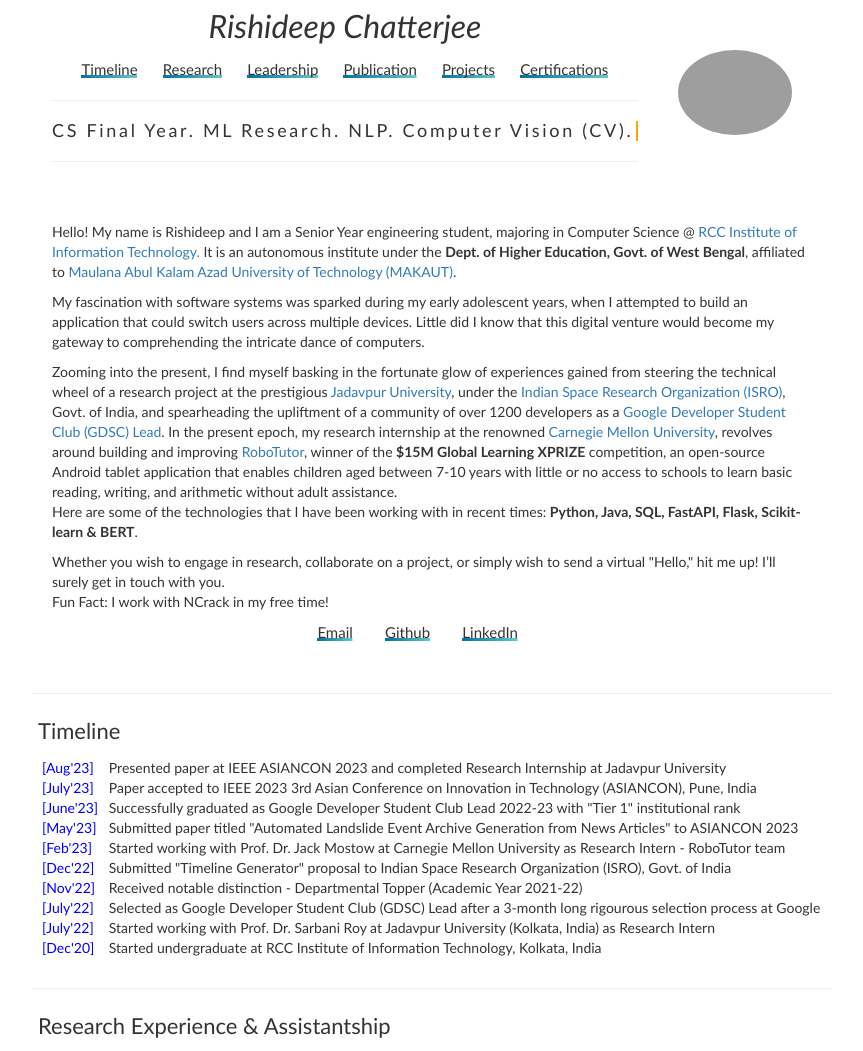
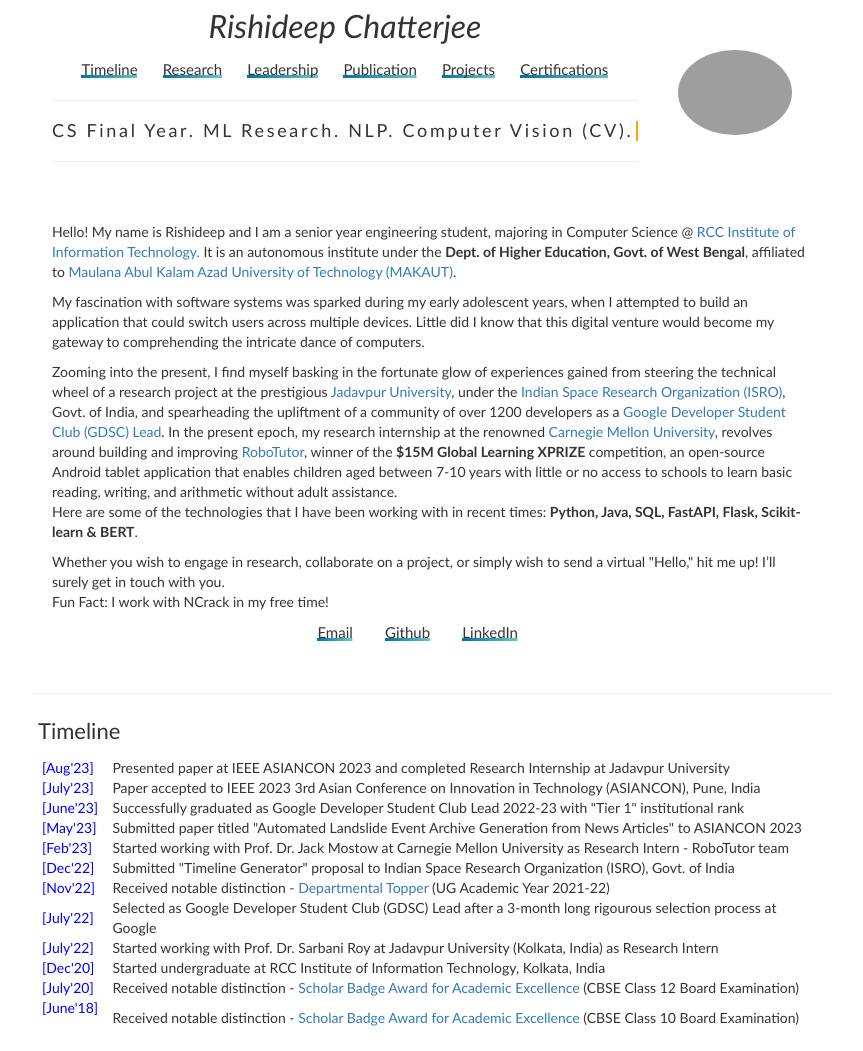
Before and after one commit to rishideepc/rishideep-portfolio, a plain HTML site: page index.html in a window 1280 px wide. Shown: the part 17-1068 px from the top of the page, without its empty margins (208-1071 px from the left). Drawn offline with nearby package versions, Linux system fonts and the light colour scheme; grey boxes are pictures that could not be loaded.

Commit message:
Updated Certificates

```diff
--- a/index.html
+++ b/index.html
@@ -78,8 +78,8 @@
                     <tr style="padding:0px">
                         <td style="padding:2.5%;width:63%;vertical-align:middle">
                             <p>
-                                Hello! My name is Rishideep and I am a Senior Year engineering student,
-                                majoring in Computer Science @ <a href="rcciit.org/" target="_blank">RCC Institute of Information Technology.</a> It is an autonomous institute under the <b>Dept. of Higher Education, Govt. of West Bengal</b>, affiliated to <a href="https://makautwb.ac.in/" target="_blank">Maulana Abul Kalam Azad University of Technology (MAKAUT)</a>.</p><p>My fascination with software systems was
+                                Hello! My name is Rishideep and I am a senior year engineering student,
+                                majoring in Computer Science @ <a href="https://rcciit.org/" target="_blank">RCC Institute of Information Technology.</a> It is an autonomous institute under the <b>Dept. of Higher Education, Govt. of West Bengal</b>, affiliated to <a href="https://makautwb.ac.in/" target="_blank">Maulana Abul Kalam Azad University of Technology (MAKAUT)</a>.</p><p>My fascination with software systems was
                                 sparked during my early adolescent years, when I attempted to build an application that
                                 could switch users across multiple devices. Little did I know that this digital venture would
                                 become my gateway to comprehending the intricate dance of computers.
@@ -178,7 +178,7 @@
                             <p style="color:blue; display:inline">[Nov'22] &nbsp</p>
                         </td>
                         <td>
-                            Received notable distinction - Departmental Topper (Academic Year 2021-22)
+                            Received notable distinction - <a href="data/StudentAward_DepartmentalTopper.pdf" target="_blank">Departmental Topper</a> (UG Academic Year 2021-22)
                         </td>
                     </tr>
 
@@ -204,6 +204,22 @@
                         </td>
                         <td>
                             Started undergraduate at RCC Institute of Information Technology, Kolkata, India
+                        </td>
+                    </tr>
+                    <tr>
+                        <td>
+                            <p style="color:blue; display:inline">[July'20]  &nbsp  &nbsp</p>
+                        </td>
+                        <td>
+                            Received notable distinction - <a href="data/Std. XII Merit Certification & Scholar Badge.PDF" target="_blank">Scholar Badge Award for Academic Excellence</a> (CBSE Class 12 Board Examination)
+                        </td>
+                    </tr>
+                    <tr>
+                        <td>
+                            <p style="color:blue; display:inline">[June'18]  &nbsp  &nbsp</p>
+                        </td>
+                        <td>
+                            Received notable distinction - <a href="data/Std. 10 Merit Certificate & Scholar Badge.PDF" target="_blank">Scholar Badge Award for Academic Excellence</a> (CBSE Class 10 Board Examination)
                         </td>
                     </tr>
 
@@ -309,7 +325,7 @@
                     <tr>
                         <td style="padding:10px;width:25%;vertical-align:middle">
                             <div class="one">
-                                <img src='images/Google_Icon.webp' width="120">
+                                <a href="data/GDSC_Lead_Certificate.pdf" target="_blank"><img src='images/Google_Icon.webp' width="120"></a>
                             </div>
                         </td>
                         <td style="padding:10px;width:75%;vertical-align:top">
@@ -568,7 +584,6 @@
                 </tbody></table>
                 </div>
                 <hr class="soft">
-
             </td>
         </tr>
         <tr>
```
Also changed, not shown: images/background_image.jpeg (added), images/dps.png (added), 4 other files.
